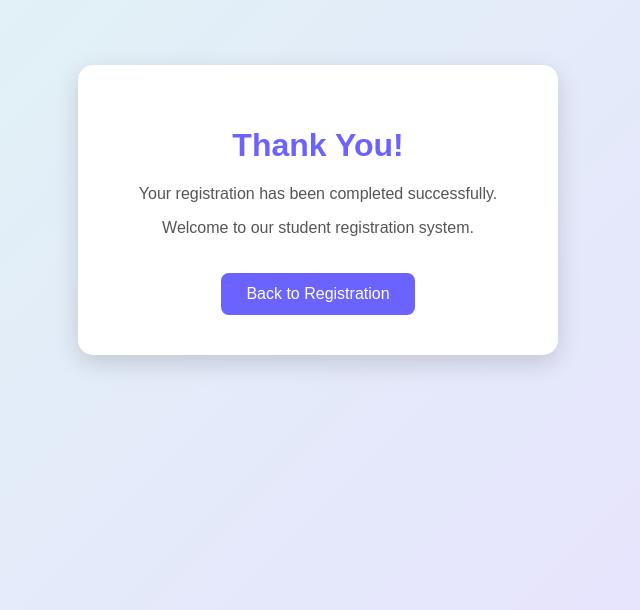
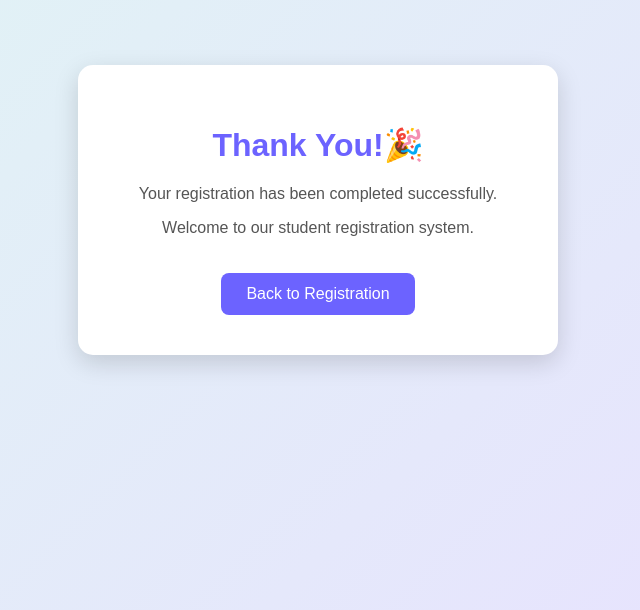
Before and after one commit to 02masirashaikh-stack/student-registration-form, a plain HTML site: page thankyou.html in a window 1280 px wide. Shown: the part 190-800 px from the top of the page, without its empty margins (322-962 px from the left). Drawn offline with Linux system fonts and the light colour scheme.

Commit message:
Add celebration emoji to thank you message

```diff
--- a/thankyou.html
+++ b/thankyou.html
@@ -48,7 +48,7 @@
 
     <div class="thankyou-box">
 
-        <h1>Thank You!</h1>
+        <h1>Thank You!🎉</h1>
 
         <p>Your registration has been completed successfully.</p>
 
```
